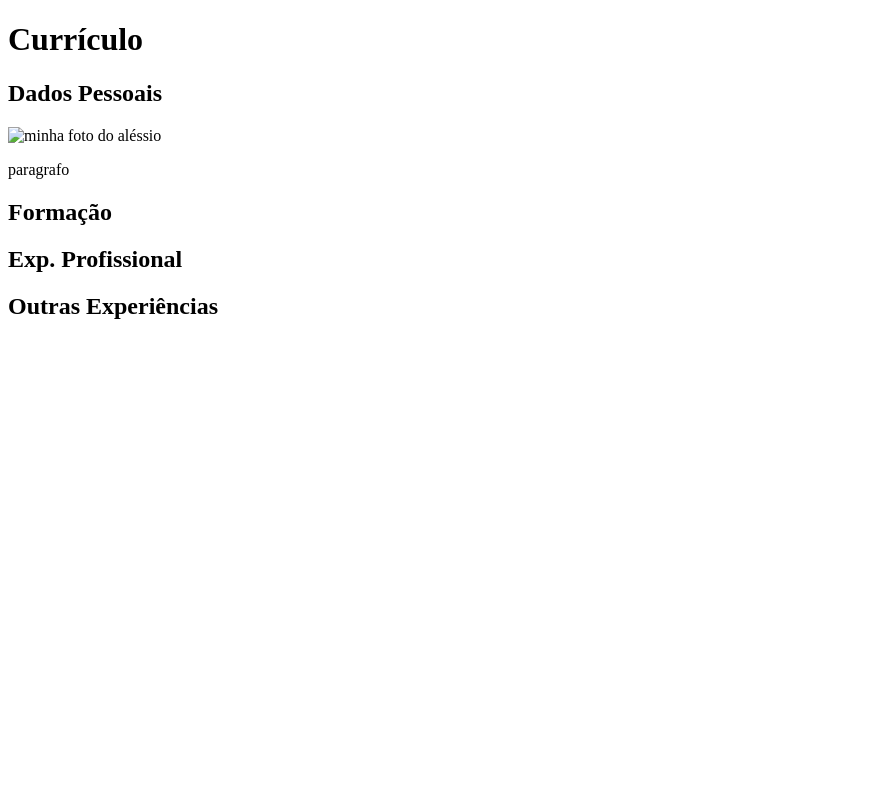
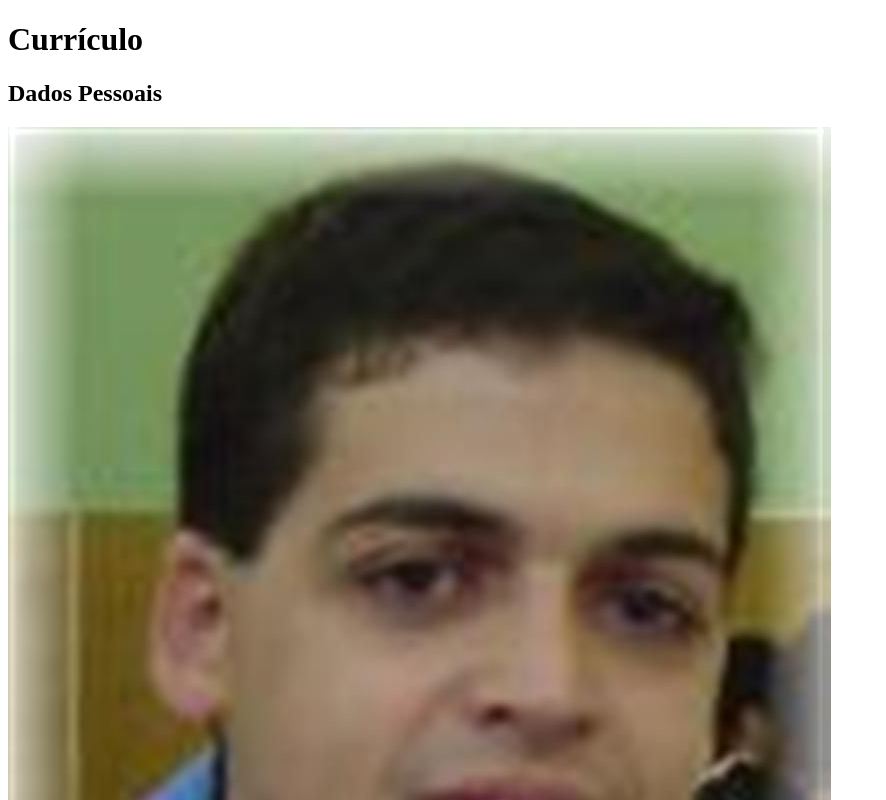
Before and after one commit to alessiojr/curriculo, a plain HTML site: page index.html in a window 1280 px wide. Shown: the top 800 px of the page, without its empty margins (0-886 px from the left). Drawn offline with Linux system fonts and the light colour scheme.

Commit message:
Arrumei a Foto

```diff
--- a/index.html
+++ b/index.html
@@ -8,7 +8,7 @@
 <body>
     <h1>Currículo</h1>
     <h2>Dados Pessoais</h2>
-    <img alt="minha foto do aléssio" src=EU1.jpg/>
+    <img alt="minha foto do aléssio" src="EU1.jpg" />
 
     <p>paragrafo</p>
 
```
